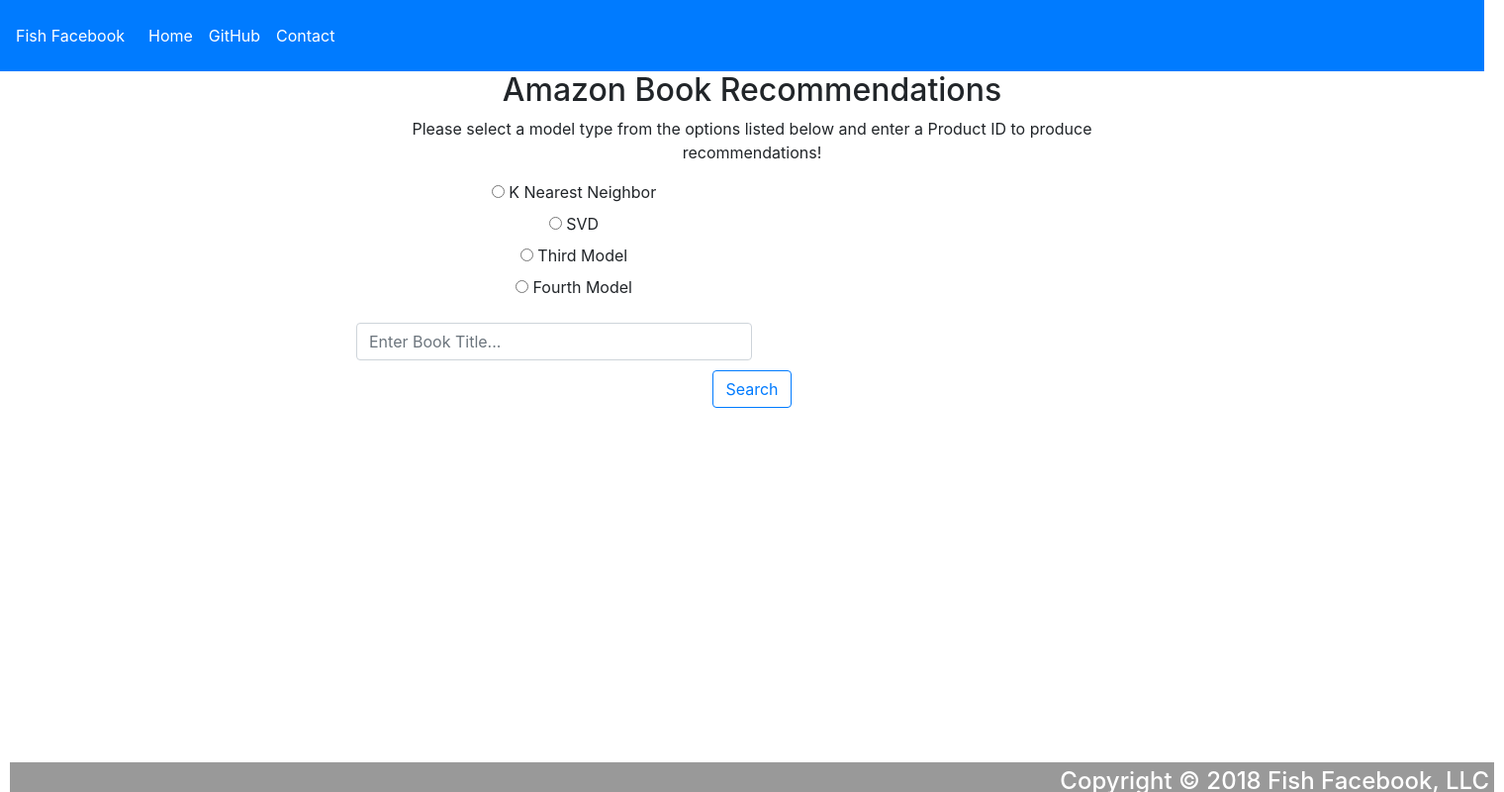
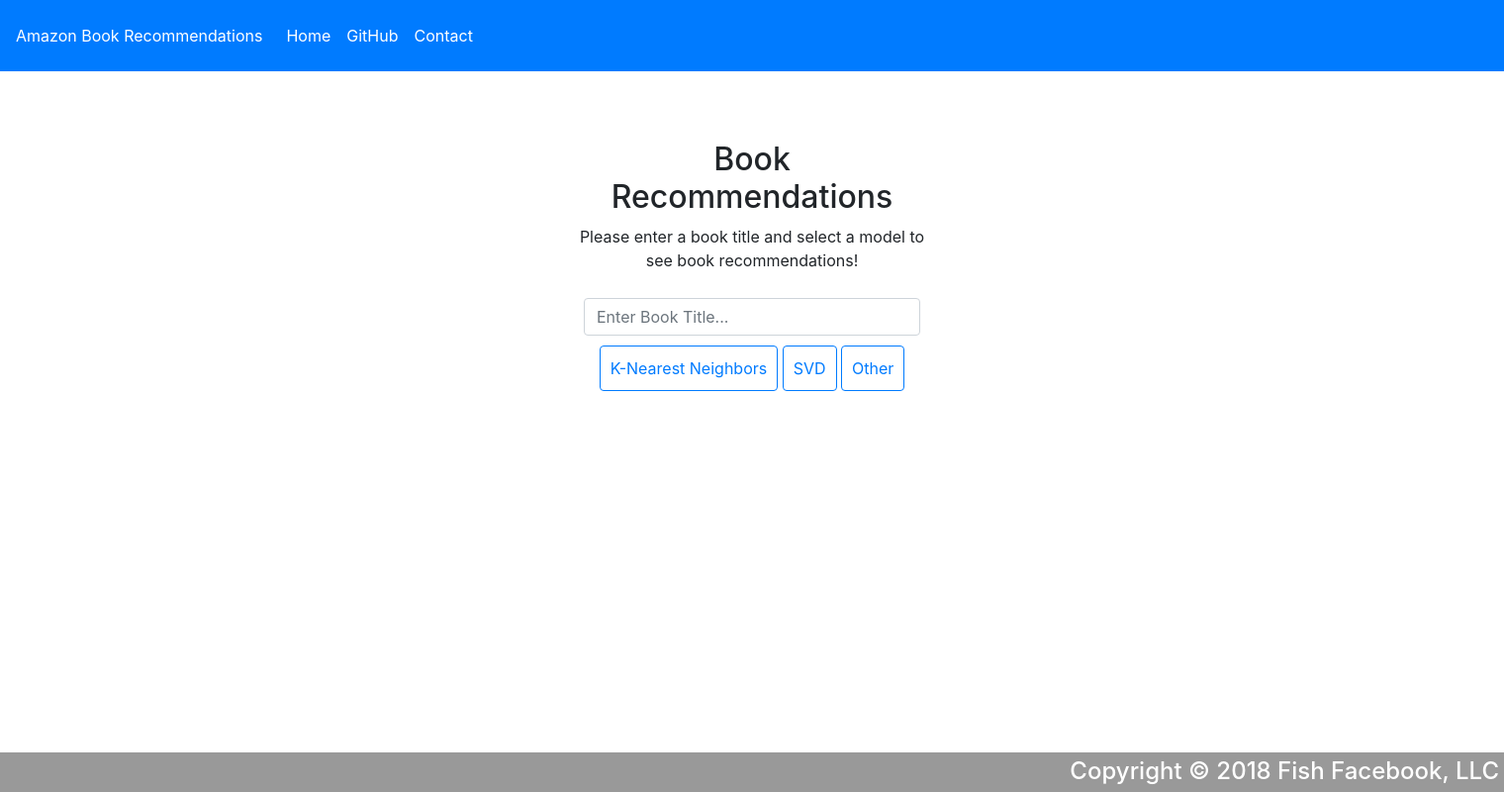
Before and after one commit to abitbetter/Amazon-Recommenders, a Django app: page / in a window 1520 px wide. Shown: the whole page at 99% size. Run offline with Django 3.2, Linux system fonts and the light colour scheme; some libraries are stand-ins or nearby versions.

Commit message:
fixed format of homepage.

```diff
--- a/djangoapp/collection/forms.py
+++ b/djangoapp/collection/forms.py
@@ -19,8 +19,8 @@
         }
     ))
 
-    model_type = forms.ChoiceField(required = True, choices=MODEL_CHOICES, widget=forms.RadioSelect)
+    #model_type = forms.ChoiceField(required = True, choices=MODEL_CHOICES, widget=forms.RadioSelect)
 
     class Meta:
         model = Post
-        fields = ('post', 'model_type')
+        fields = ('post',)
--- a/djangoapp/collection/models.py
+++ b/djangoapp/collection/models.py
@@ -10,4 +10,4 @@
 
 class Post(models.Model):
     post = models.CharField(max_length=500)
-    model_type = forms.ChoiceField(widget=forms.RadioSelect)
+    #model_type = forms.ChoiceField(widget=forms.RadioSelect)
--- a/djangoapp/collection/static/css/style.css
+++ b/djangoapp/collection/static/css/style.css
@@ -4,23 +4,16 @@
 
 #container {
 	background-color: white;
-	width: 800px;
+	max-width: 500px;
 	text-align: center;
-	margin-left: auto;
-	margin-right: auto;
+	margin: 0 auto;
+	padding: 70px;
+
 }
 
 #navbar {
-	width: 1500px;
 	text-align: center;
 	float: center;
-}
-
-#header {
-	background-color: #0000FF;
-	text-align: center;
-	color: white;
-	padding: 10px;
 }
 
 li {
@@ -31,34 +24,34 @@
 }
 
 #main {
-	width: 800px;
-	float: center;
-	text-align: center;
-	padding: 100px;
+	position: relative;
+	top: 50%;
+	transform: translateY(-50%);
 }
 
 #footer {
 	clear: both;
 	padding: 5px;
-	width: 1500px;
 	background-color: #999999;
 	color: white;
 	position: fixed;
 	bottom: 0;
 	left: 0;
 	right: 0;
-	height: 30px;
+	height: 40px;
 	text-align: right;
 	margin-left: auto;
 	margin-right: auto;
 }
 
-#form {
-	width:400px;
-	float: center;
-	text-align: center;
+#knnbutton,
+#svdbutton,
+#otherbutton{
+		padding: 10px;
+    display: inline-block;
+    vertical-align: top;
 }
 
-#button {
-	padding: 10px;
+#submit {
+	padding:10px;
 }
--- a/djangoapp/collection/templates/base.html
+++ b/djangoapp/collection/templates/base.html
@@ -13,14 +13,14 @@
 
 <div id="navbar">
 	<nav class="navbar navbar-expand-lg navbar-light bg-primary">
-			<a class="navbar-white bg-primary text-white" href="#">Fish Facebook</a>
+		<a class="navbar-white bg-primary text-white" href="#">Amazon Book Recommendations</a>
 		<button class="navbar-toggler" type="button" data-toggle="collapse" data-target="#navbarNav" aria-controls="navbarNav" aria-expanded="false" aria-label="Toggle navigation">
 			<span class="navbar-toggler-icon"></span>
 		</button>
 		<div class="navbar navbar-dark bg-primary" id="navbarNav">
 			<ul class="navbar-nav">
 				<li class="nav-item active">
-						<a class="nav-link" href="{% url 'home' %}"">Home <span class="sr-only">(current)</span></a>
+					<a class="nav-link" href="{% url 'home' %}">Home<span class="sr-only">(current)</span></a>
 				</li>
 				<li class="nav-item active">
 					<a class="nav-link" href="{% url 'github' %}">GitHub</a>
@@ -39,27 +39,20 @@
 {% block content %}
 
 <div id="container">
-
-			<div id="main">
-				<h2>Amazon Book Recommendations</h2>
-					<p>Please select a model type from the options listed below and enter a Product ID to produce recommendations!</p>
-					<form method="post">
-					<div id="form">
+	<div id"main">
+			<h2>Book Recommendations</h2>
+				<p>Please enter a book title and select a model to see book recommendations!</p>
+			<form id="recform" method="post">
+				<div id= "submit">
 					{% csrf_token %}
-							{{ form.model_type }}
 					{{ form.post }}
 				</div>
-						<div id="button">
-							<button type="button" class="btn btn-outline-primary" onclick="location.href='{% url 'results' %}'"">Search</button>
+				<div id="buttongroup">
+						<button id="knnbutton" type="button" class="btn btn-outline-primary" name="knn" onclick="location.href='{% url 'results' %}'"">K-Nearest Neighbors</button>
+						<button id="svdbutton" type="button" class="btn btn-outline-primary" name="svd" onclick="location.href='{% url 'results' %}'"">SVD</button>
+						<button id="otherbutton" type="button" class="btn btn-outline-primary" name="other" onclick="location.href='{% url 'results' %}'"">Other</button>
 				</div>
 		</form>
-						<h2>
-							{%for title in titles%}
-								{{ title.product_id }}
-							{% endfor %}
-						</h2>
-			</div>
-
 	</div>
 
 {% endblock content %}
@@ -68,5 +61,6 @@
 		<h4>Copyright &copy; 2018 Fish Facebook, LLC</h4>
 	</div>
 {% endblock footer %}
+</div>
 </body>
 </html>
--- a/djangoapp/collection/views.py
+++ b/djangoapp/collection/views.py
@@ -33,19 +33,29 @@
 		 return render(request, self.template_name, {'form': form})
 
 	def post(self,request):
-		form = HomeForm(request.POST)
-		if form.is_valid():
-			form.save()
-			#book title input
-			input = form.cleaned_data['post']
-			#model type to run
-			selection = form.cleaned_data['model_type']
-			#unpickle KNN model
-			clf = unpickle()
-			print(clf.type())
-			recommendations = print_similar_books()
-			#text = get_queryset(Books.objects.only("product_title").value.filter(index=input).using('reviews'))
-			titles = Books.objects.only("product_id").filter(product_title=input).using('reviews')
-		form = HomeForm()
-		args = {'form': form, 'titles': titles}
-		return render(request, self.template_name, args)
+		if request.method == "POST":
+			template_name = 'results.html'
+			form = HomeForm(request.POST)
+			if form.is_valid():
+				form.save()
+				#book title input
+				input = form.cleaned_data['post']
+				#model type to run
+				#selection = form.cleaned_data['model_type']
+
+				#unpickle KNN model
+				# clf = unpickle()
+				# if request.POST.get('knnbutton'):
+				# 	results = print_similar_books()
+				# elif request.POST.get('svdbutton'):
+				# 	# results = predictSVD()
+				# elif request.POST.get('otherbutton'):
+				# 	# results = predictOther()
+
+
+				results = Books.objects.only("product_title").filter(index=input).using('reviews')
+				for result in results:
+					print(result.product_title)
+			form = HomeForm()
+			args = {'form': form, 'results': results}
+			return render(request, self.template_name, args)
```
Also changed, not shown: djangoapp/collection/base.html (+11 -5 lines), djangoapp/collection/templates/results.html (+14 -2 lines). Lines whose indentation alone changed are shown as unchanged.
